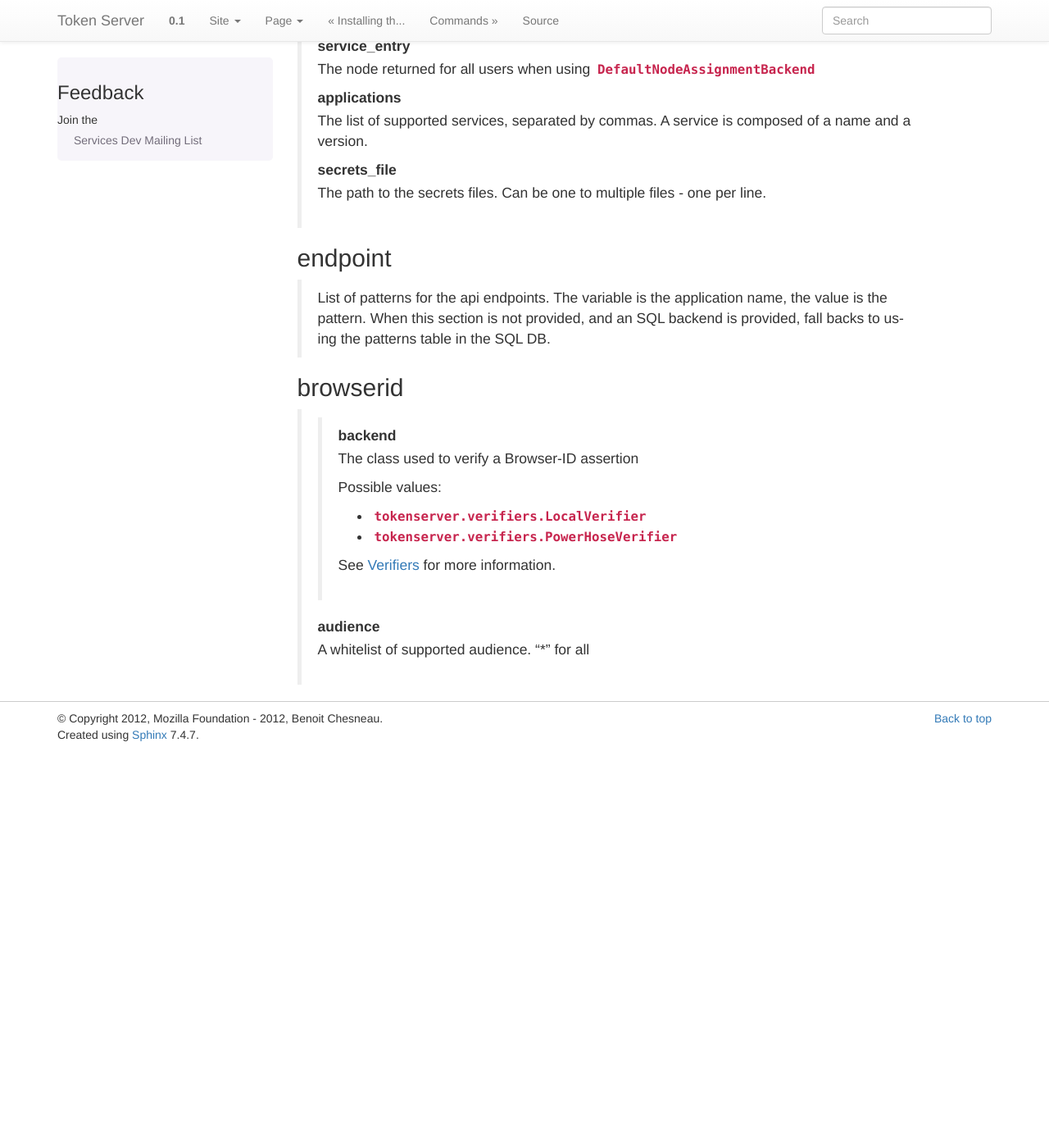
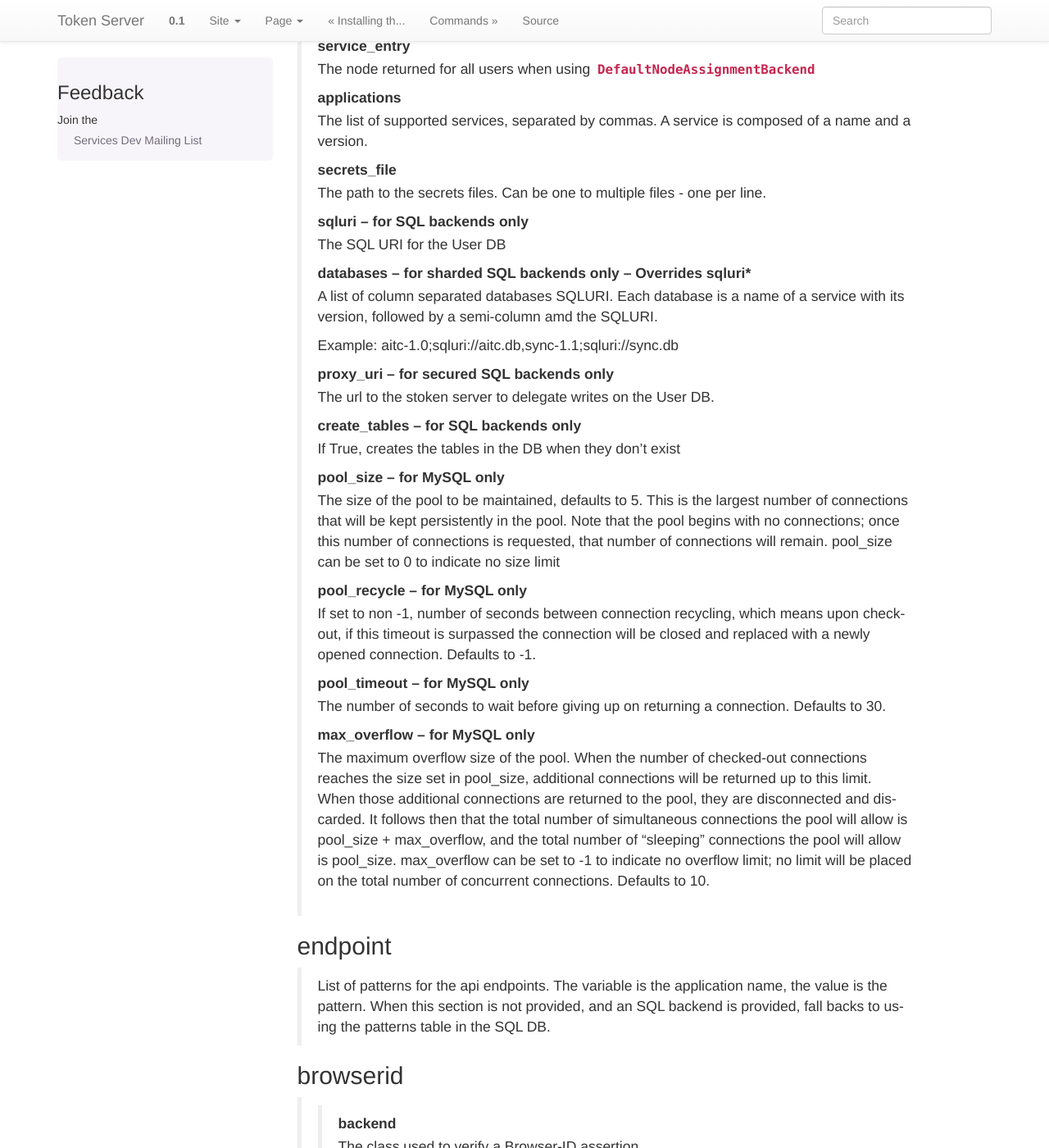
Before and after one commit to mozilla-services/tokenserver, a Sphinx documentation site: the page built from docs/source/configuration.rst, in a window 1280 px wide and 1400 px high, scrolled down 904 px. Shown: the whole window at 82% size. Built offline with Sphinx 7.4.7, drawn with Linux system fonts in a browser that asks for light colours; before the commit the page ends 1820 px from its top, so only the background shows below that.

Commit message:
more doc

```diff
--- a/docs/source/configuration.rst
+++ b/docs/source/configuration.rst
@@ -55,6 +55,48 @@ tokenserver
     **secrets_file**
         The path to the secrets files. Can be one to multiple files - one per line.
 
+    **sqluri** -- for SQL backends only
+        The SQL URI for the User DB
+
+    **databases** -- for sharded SQL backends only --  **Overrides sqluri***
+        A list of column separated databases SQLURI. Each database is a name of
+        a service with its version, followed by a semi-column amd the SQLURI.
+
+        Example: aitc-1.0;sqluri://aitc.db,sync-1.1;sqluri://sync.db
+
+    **proxy_uri** -- for secured SQL backends only
+        The url to the stoken server to delegate writes on the User DB.
+
+    **create_tables** -- for SQL backends only
+        If True, creates the tables in the DB when they don't exist
+
+    **pool_size** -- for MySQL only
+        The size of the pool to be maintained, defaults to 5. This is the largest
+        number of connections that will be kept persistently in the pool. Note
+        that the pool begins with no connections; once this number of connections
+        is requested, that number of connections will remain. pool_size can be
+        set to 0 to indicate no size limit
+
+    **pool_recycle** -- for MySQL only
+        If set to non -1, number of seconds between connection recycling, which
+        means upon checkout, if this timeout is surpassed the connection will be
+        closed and replaced with a newly opened connection. Defaults to -1.
+
+    **pool_timeout** -- for MySQL only
+        The number of seconds to wait before giving up on returning a connection.
+        Defaults to 30.
+
+    **max_overflow** -- for MySQL only
+        The maximum overflow size of the pool. When the number of checked-out
+        connections reaches the size set in pool_size, additional connections will
+        be returned up to this limit. When those additional connections are returned
+        to the pool, they are disconnected and discarded. It follows then that the
+        total number of simultaneous connections the pool will allow is pool_size +
+        max_overflow, and the total number of "sleeping" connections the pool will
+        allow is pool_size. max_overflow can be set to -1 to indicate no overflow
+        limit; no limit will be placed on the total number of concurrent connections.
+        Defaults to 10.
+
 
 endpoint
 ~~~~~~~~
```
